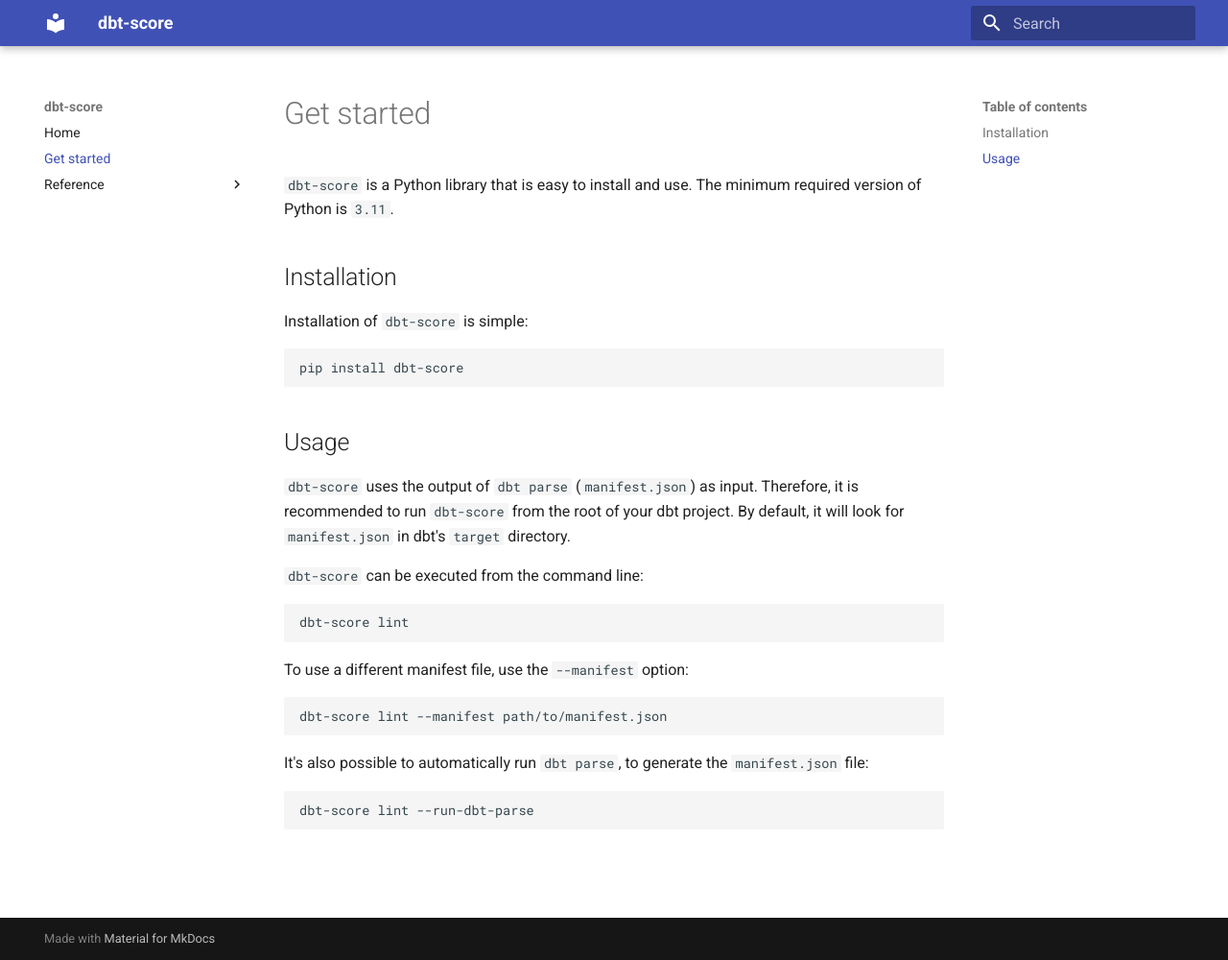
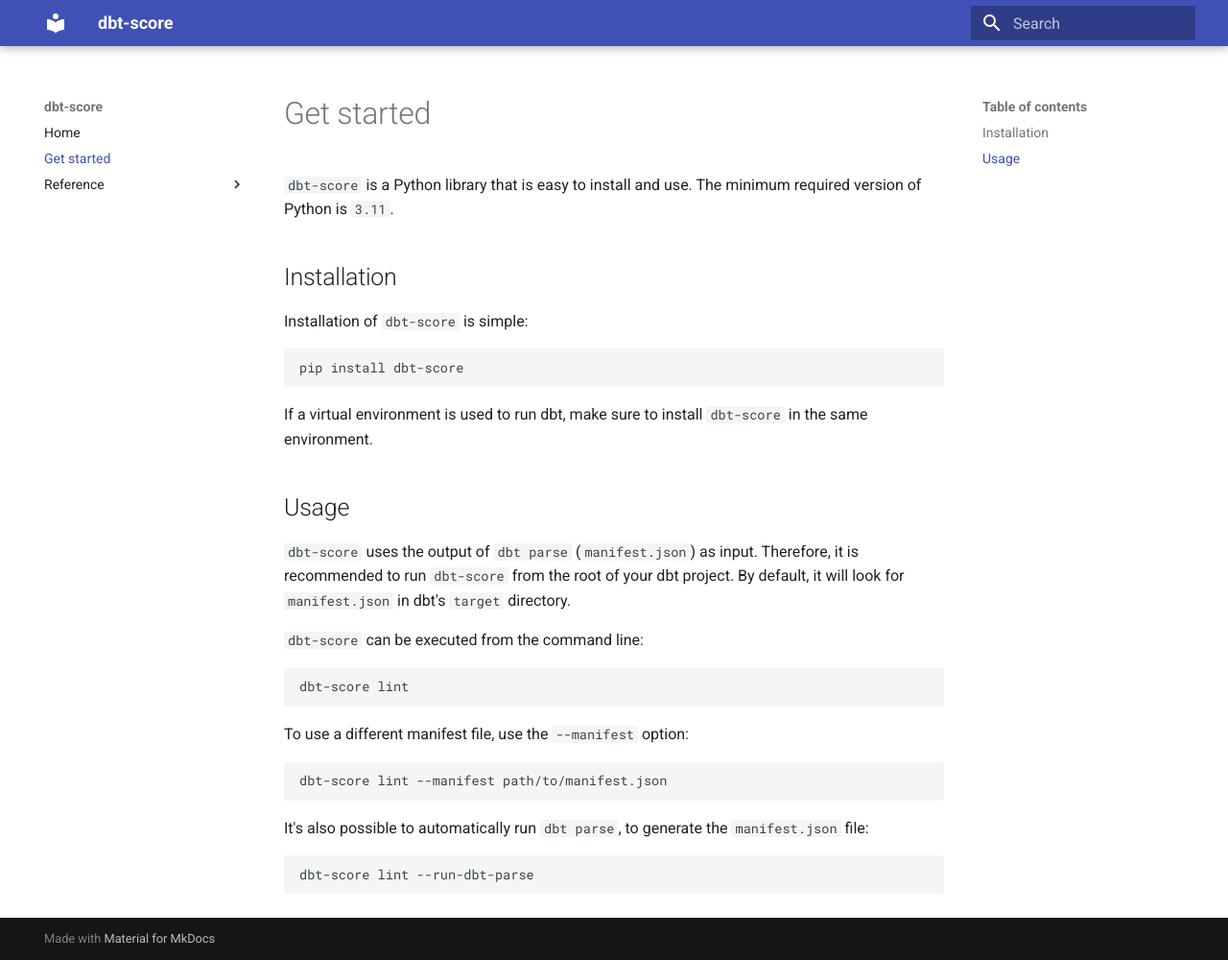
Before and after one commit to PicnicSupermarket/dbt-score, an MkDocs documentation site: the page built from docs/get_started.md, in a window 1280 px wide and 1000 px high. Shown: the whole window at 96% size. Built offline with MkDocs 1.6.1 and Material for MkDocs 9.7.7, drawn with Linux system fonts in a browser that asks for light colours.

Commit message:
Add sentence about virtual environments

````diff
--- a/docs/get_started.md
+++ b/docs/get_started.md
@@ -10,6 +10,9 @@
 ```shell
 pip install dbt-score
 ```
+
+If a virtual environment is used to run dbt, make sure to install `dbt-score` in
+the same environment.
 
 ## Usage
 
````
